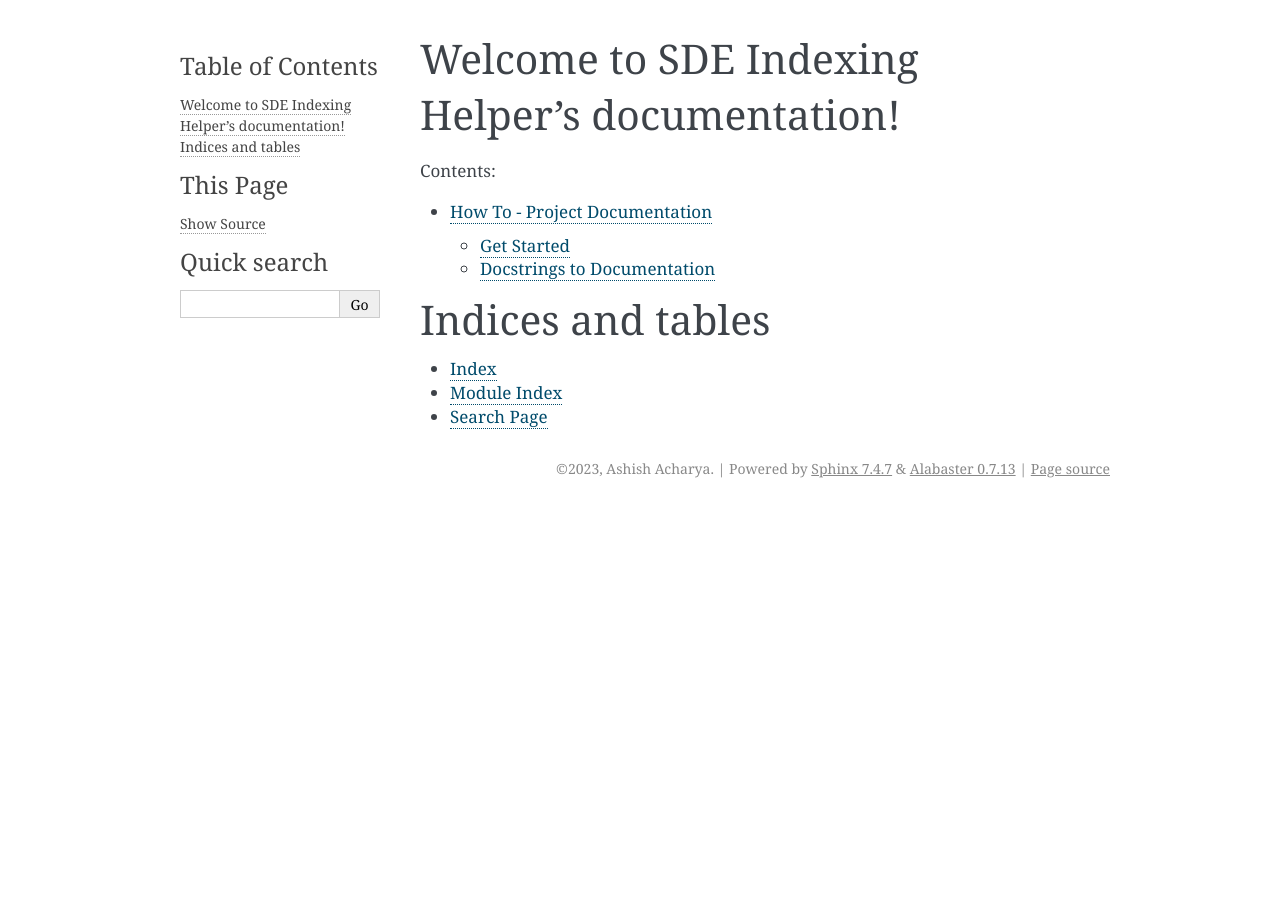
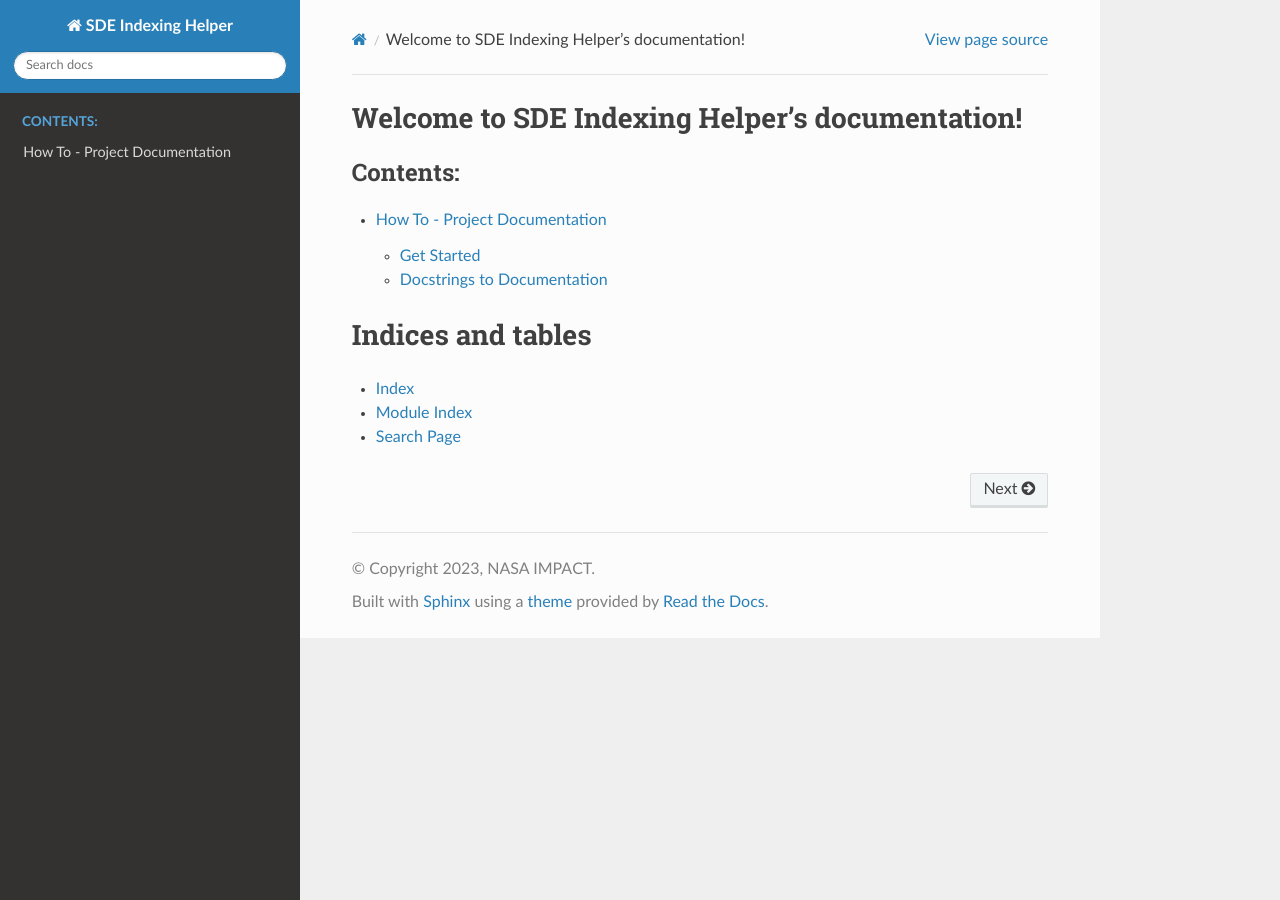
Before and after one commit to NASA-IMPACT/COSMOS, a Sphinx documentation site: the page built from docs/index.rst, in a window 1280 px wide. Built offline with Sphinx 7.4.7 and the Read the Docs theme 2.0.0, drawn with Linux system fonts in a browser that asks for light colours; pages that are not in the unit, such as notebooks, are missing from menus.

Commit message:
use rtd theme and hardcode some config options

```diff
--- a/docs/conf.py
+++ b/docs/conf.py
@@ -14,7 +14,8 @@ import os
 import sys
 import django
 
-if os.getenv("READTHEDOCS", default=False) == "True":
+# if os.getenv("READTHEDOCS", default=True) == "True":
+if True:
     sys.path.insert(0, os.path.abspath(".."))
     os.environ["DJANGO_READ_DOT_ENV_FILE"] = "True"
     os.environ["USE_DOCKER"] = "no"
@@ -28,8 +29,8 @@ django.setup()
 # -- Project information -----------------------------------------------------
 
 project = "SDE Indexing Helper"
-copyright = """2023, Ashish Acharya"""
-author = "Ashish Acharya"
+copyright = """2023, NASA IMPACT"""
+author = "NASA IMPACT"
 
 
 # -- General configuration ---------------------------------------------------
@@ -40,6 +41,9 @@ author = "Ashish Acharya"
 extensions = [
     "sphinx.ext.autodoc",
     "sphinx.ext.napoleon",
+    "sphinx.ext.autosectionlabel",
+    "sphinx_rtd_theme",
+    "sphinx_toolbox.code",
 ]
 
 # Add any paths that contain templates here, relative to this directory.
@@ -55,7 +59,7 @@ exclude_patterns = ["_build", "Thumbs.db", ".DS_Store"]
 # The theme to use for HTML and HTML Help pages.  See the documentation for
 # a list of builtin themes.
 #
-html_theme = "alabaster"
+html_theme = "sphinx_rtd_theme"
 
 # Add any paths that contain custom static files (such as style sheets) here,
 # relative to this directory. They are copied after the builtin static files,
```
